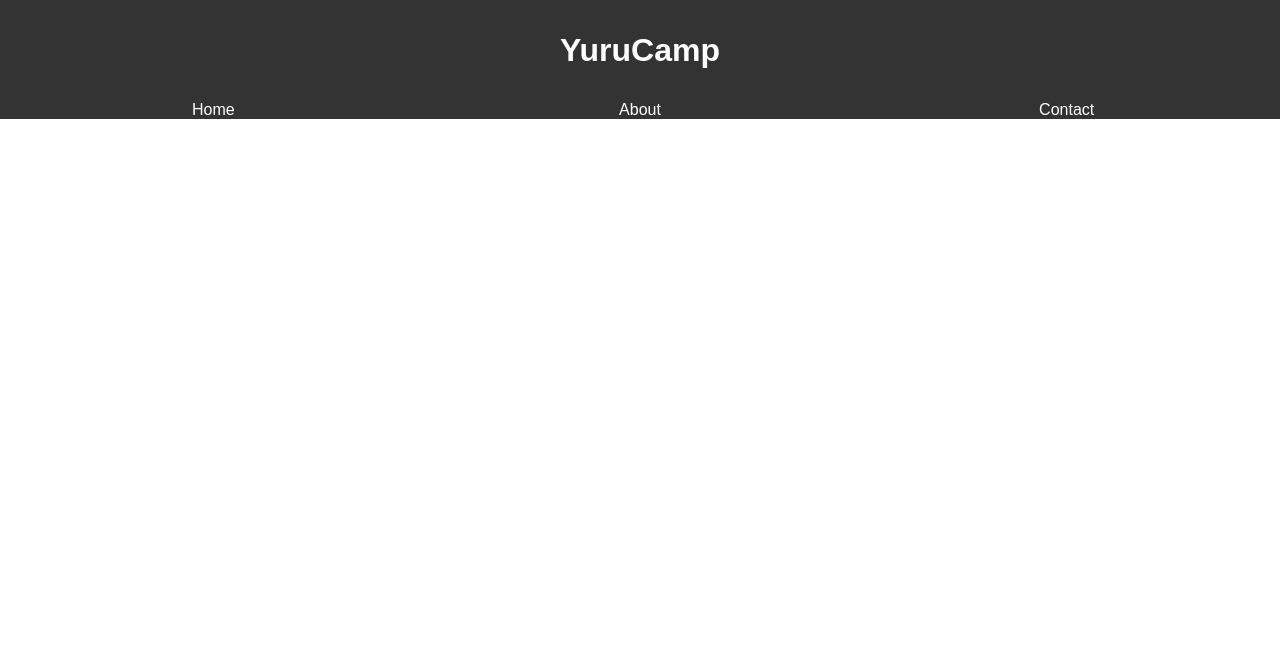
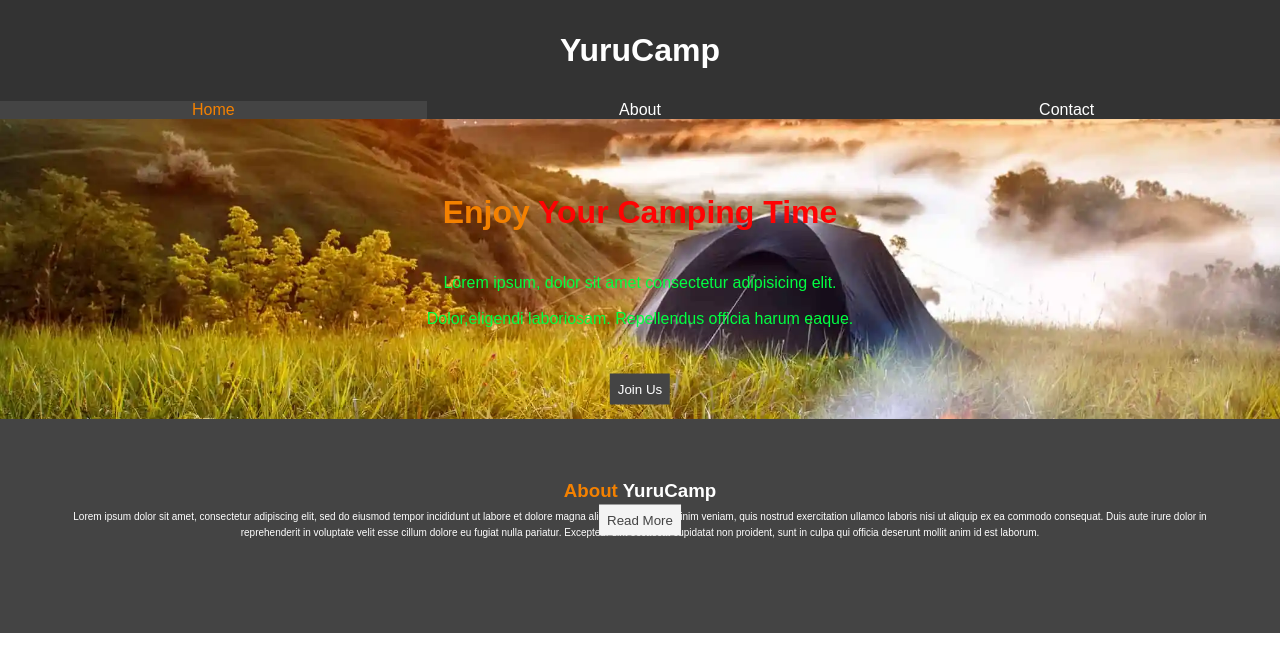
Before and after one commit to 21mustafa/YuruCamp, a plain HTML site: page index.html in a window 1280 px wide. Drawn offline with Linux system fonts and the light colour scheme.

Commit message:
added dsc

```diff
--- a/index.html
+++ b/index.html
@@ -11,10 +11,37 @@
     <header class="header">
       <h1 class="title">YuruCamp</h1>
       <nav class="nav">
-        <a class="nav-item" href="#">Home</a>
+        <a class="nav-item selected" href="#">Home</a>
         <a class="nav-item" href="#">About</a>
         <a class="nav-item" href="#">Contact</a>
       </nav>
     </header>
+
+    <main>
+      <div class="image-section">
+        <h2 class="h2"><span class="orange">Enjoy</span> Your Camping Time</h2>
+        <p class="text">
+          Lorem ipsum, dolor sit amet consectetur adipisicing elit.
+          <br />
+          <br />
+          Dolor,eligendi laboriosam. Repellendus officia harum eaque.
+        </p>
+        <button class="join-button">Join Us</button>
+      </div>
+      <div class="text-section">
+        <h3 class="h3"><span class="orange">About</span> YuruCamp</h3>
+        <p class="dsc-text">
+          Lorem ipsum dolor sit amet, consectetur adipiscing elit, sed do
+          eiusmod tempor incididunt ut labore et dolore magna aliqua. Ut enim ad
+          minim veniam, quis nostrud exercitation ullamco laboris nisi ut
+          aliquip ex ea commodo consequat. Duis aute irure dolor in
+          reprehenderit in voluptate velit esse cillum dolore eu fugiat nulla
+          pariatur. Excepteur sint occaecat cupidatat non proident, sunt in
+          culpa qui officia deserunt mollit anim id est laborum.
+        </p>
+        <br />
+        <button class="read-button">Read More</button>
+      </div>
+    </main>
   </body>
 </html>
--- a/styles.css
+++ b/styles.css
@@ -20,7 +20,8 @@ body {
   text-decoration: none;
   width: 100%;
 }
-.nav-item:hover {
+.nav-item:hover,
+.nav-item.selected {
   background-color: #444444;
   color: #f48100;
 }
@@ -38,3 +39,80 @@ body {
     flex-direction: column;
   }
 }
+
+.image-section {
+  display: flex;
+  flex-direction: column;
+  justify-content: center;
+  background-image: url("/assets/photo.webp");
+  height: 300px;
+  background-position: center;
+  background-repeat: no-repeat;
+  background-size: cover;
+  position: relative;
+}
+
+.h2 {
+  margin-top: 0;
+  text-align: center;
+  font-size: xx-large;
+  font-family: Arial, Helvetica, sans-serif;
+  color: #ff0303;
+}
+
+.text {
+  text-align: center;
+  font-family: Arial, Helvetica, sans-serif;
+  color: #00ff41;
+}
+
+.orange {
+  color: #f48100;
+}
+
+.join-button {
+  color: white;
+  background-color: #444444;
+  margin: 0;
+  position: absolute;
+  top: 90%;
+  left: 50%;
+  -ms-transform: translate(-50%, -50%);
+  transform: translate(-50%, -50%);
+  border: none;
+  padding: 0.5rem;
+}
+
+.text-section {
+  padding: 4rem;
+  display: flex;
+  flex-direction: column;
+  justify-content: center;
+  text-align: center;
+  font-family: Arial, Helvetica, sans-serif;
+  background-color: #444444;
+  color: white;
+}
+
+.dsc-text {
+  font-family: Arial, Helvetica, sans-serif;
+  font-size: x-small;
+  line-height: 1rem;
+}
+
+.read-button {
+  color: #444444;
+  background-color: #f4f4f4;
+  margin: 0;
+  position: absolute;
+  top: 65%;
+  left: 50%;
+  -ms-transform: translate(-50%, -50%);
+  transform: translate(-50%, -50%);
+  border: none;
+  padding: 0.5rem;
+}
+
+.h3 {
+  margin: -3px;
+}
```
Also changed, not shown: assets/photo.webp (added).
